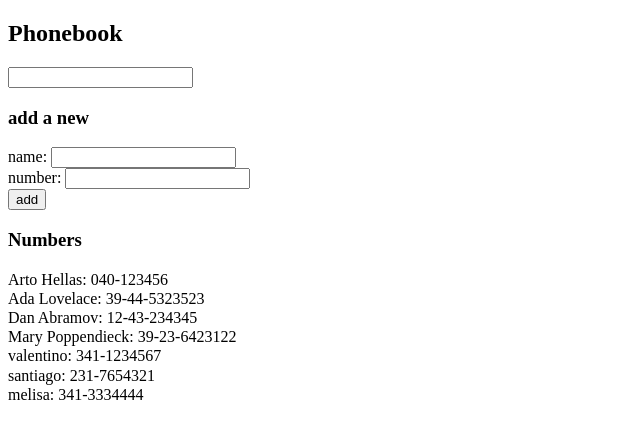
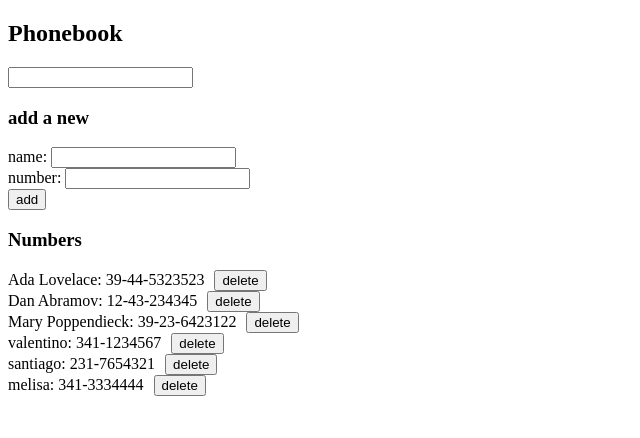
Before and after one commit to V-R-DeLosSantos/fullstackOpen, a React (Vite) app in the folder part2/phonebook/: page / in a window 1280 px wide. Shown: the top 438 px of the page, without its empty margins (0-640 px from the left). Built offline with nearby package versions, Linux system fonts and the light colour scheme; data requests are answered from the project's data file.

Commit message:
2.14: La Agenda Telefónica paso 9

```diff
--- a/part2/phonebook/db.json
+++ b/part2/phonebook/db.json
@@ -1,10 +1,5 @@
 {
   "persons": [
-    {
-      "name": "Arto Hellas",
-      "number": "040-123456",
-      "id": "1"
-    },
     {
       "name": "Ada Lovelace",
       "number": "39-44-5323523",
--- a/part2/phonebook/src/App.jsx
+++ b/part2/phonebook/src/App.jsx
@@ -41,6 +41,23 @@ const App = () => {
       })
   }
 
+  const removePerson = id => {
+    const person = persons.find(n => n.id === id)
+
+    if(window.confirm(`Delete ${person.name}?`)){
+
+      personService
+        .remove(id)
+        .then(() => {
+          setPersons(persons.filter(person => person.id !== id))
+        })
+        .catch(error => {
+          console.error('Error', error)
+        })
+
+    }
+  }
+
   const handleNameChange = (event) => {
     setNewName(event.target.value)
   }
@@ -76,6 +93,7 @@ const App = () => {
             <Person
              key={i}
              person={person}
+             removePerson={() => removePerson(person.id)}
              />
           )}
         </div>
--- a/part2/phonebook/src/components/Person.jsx
+++ b/part2/phonebook/src/components/Person.jsx
@@ -1,6 +1,9 @@
-const Person = ({ person }) => {
+const Person = ({ person, removePerson }) => {
     return (
-      <p style={{ margin: 0, lineHeight: '1.2' }}>{person.name}: {person.number}</p>
+      <p style={{ margin: 0, lineHeight: '1.2' }}>
+        {person.name}: {person.number}
+        <button onClick={removePerson} style={{ marginLeft: '10px' }}>delete</button>
+      </p>
     )
   }
 
--- a/part2/phonebook/src/services/persons.js
+++ b/part2/phonebook/src/services/persons.js
@@ -11,4 +11,9 @@ const create = newObject => {
     return request.then(response => response.data)
 }
 
-export default { getAll, create }
+const remove = (id) => {
+    const request = axios.delete(`${baseUrl}/${id}`)
+    return request.then(response => response.data)
+}
+
+export default { getAll, create, remove }
```
